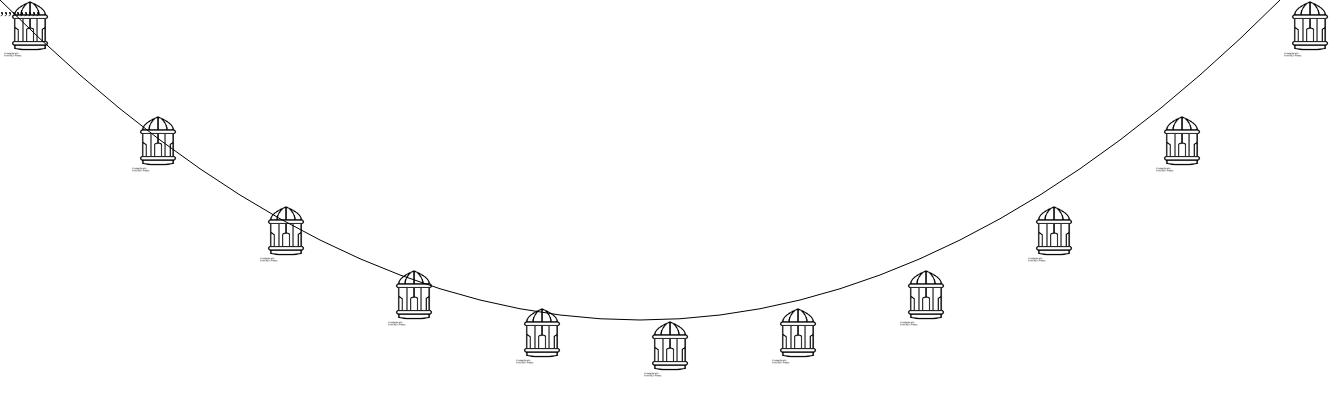
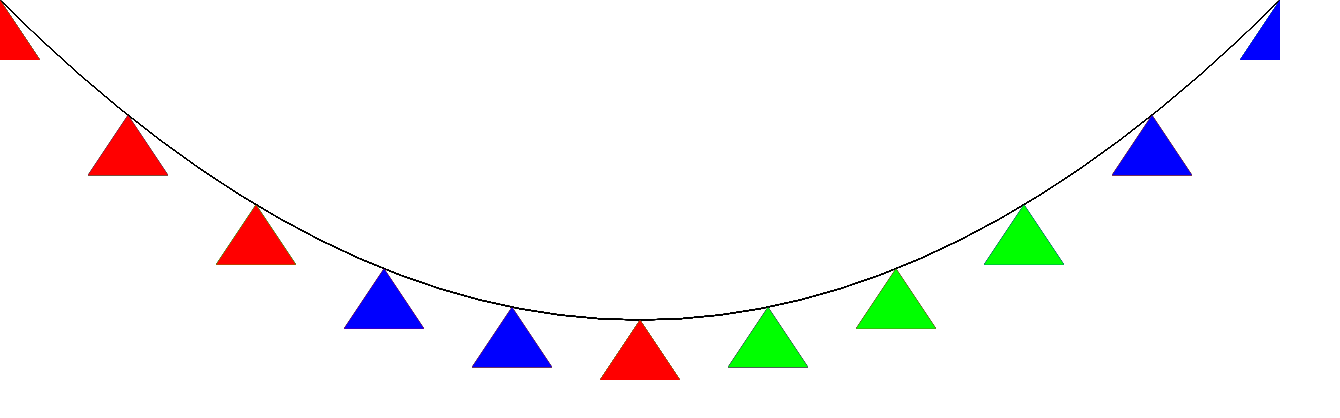
Before and after one commit to MohamedDiaa/Ramadan-decorations, a plain HTML site: page index.html in a window 1280 px wide. Shown: the whole page, 1340 px wide, since content can reach past the window. Drawn offline with Linux system fonts and the light colour scheme.

Commit message:
added rectangle at the point that switch colors with a timer

```diff
--- a/index.html
+++ b/index.html
@@ -20,7 +20,7 @@
     </canvas>
 
     <div id="lamps" style= "display: absolute; width: 100%; height: 100vh;">
-      <h6 style="position: absolute;color: red;left: 92.4px;top: 88.4px">X</h6>
+      <h1 style="display: none;position: absolute;color: red;left: 92.4px;top: 88.4px">X</h1>
     </div>
 
 
--- a/point.js
+++ b/point.js
@@ -44,12 +44,32 @@ function drawStuff() {
     points.push(getBezierPoint(t, p0, p1, p2));
   }
 
-  const div = document.getElementById("lamps");
+  var colors = ["#ff0000", "#00ff00", "#0000ff"];
+
+  points.forEach((pt) => {
+    var random_color = colors[Math.floor(Math.random() * colors.length)];
+
+    ctx.beginPath();
+    ctx.moveTo(pt.x, pt.y);
+    ctx.lineTo(pt.x + 40, pt.y + 60);
+    ctx.lineTo(pt.x - 40, pt.y + 60);
+    ctx.lineTo(pt.x, pt.y);
+
+    ctx.fillStyle = random_color;
+
+    ctx.fill();
+  });
+
+  //const div = document.getElementById("lamps");
 
   //let items = points.map(pt => `<h1 style="position: absolute;color: red;left: ${pt.x}px;top: ${pt.y}px">X</h1>`);
-  let items = points.map(pt =>
-    `<img src="assets/noun-fanoos-7130645.png" alt="" width="60px" height="60px" style="position: absolute; left: ${pt.x}px;top: ${pt.y}px">`
-  )
+  // let items = points.map(pt =>
+  //   `<img src="assets/noun-fanoos-7130645.png" alt="" width="60px" height="60px" style="position: absolute; left: ${pt.x}px;top: ${pt.y}px">`
+  // )
+  //div.innerHTML = items;
 
-  div.innerHTML = items;
+  setTimeout(() => {
+    drawStuff()
+    console.log("timeout")
+  }, 200);
 }
```
